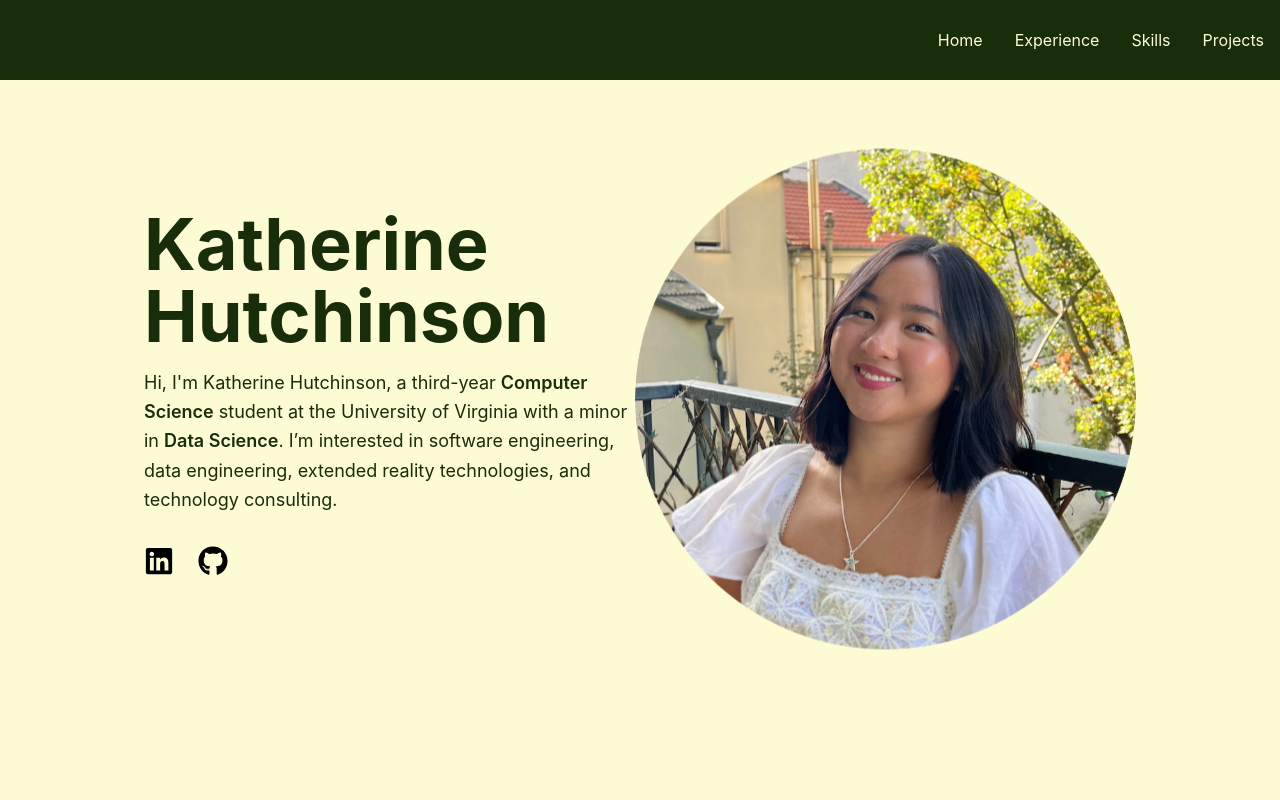
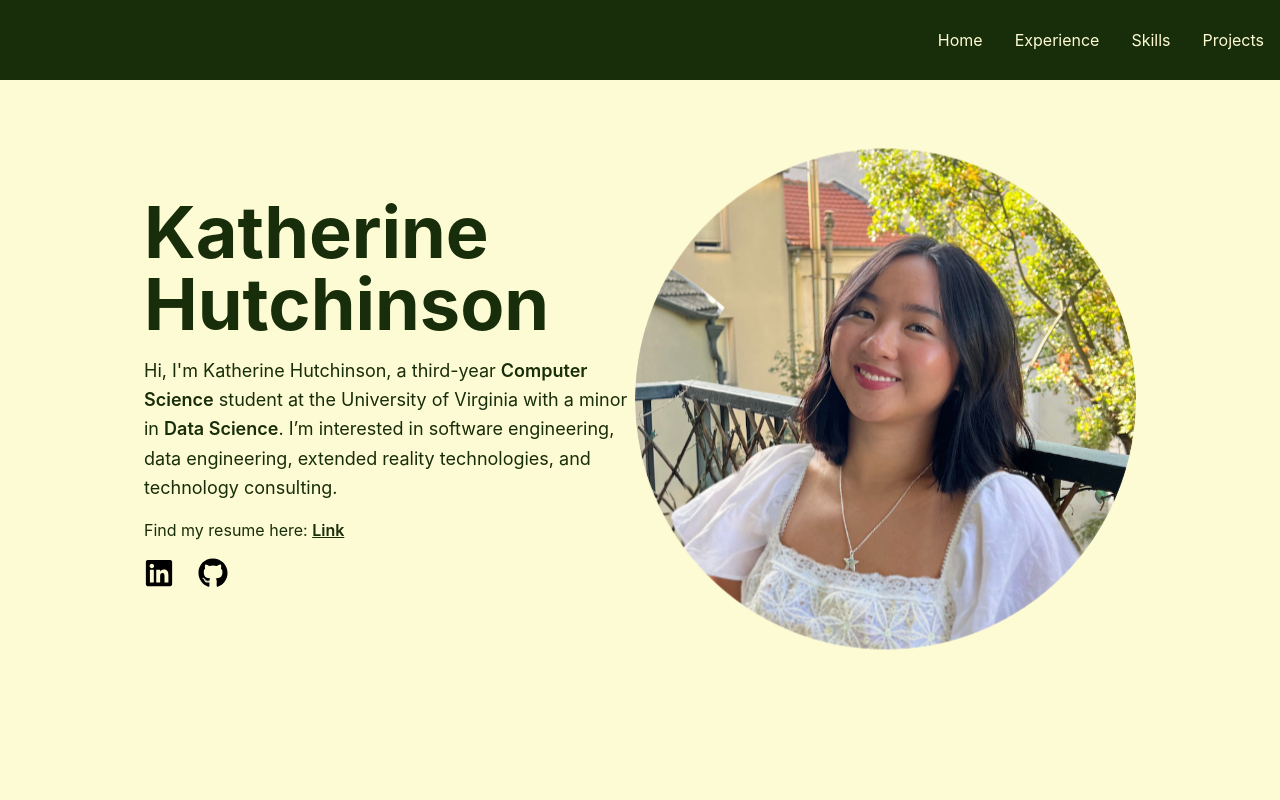
Before and after one commit to katiehutc/portfolio, a React (Create React App) app: page / in a window 1280 px wide. Shown: the top 800 px of the page. Built offline with nearby package versions, Linux system fonts and the light colour scheme.

Commit message:
Add files via upload

```diff
--- a/src/components/Home.jsx
+++ b/src/components/Home.jsx
@@ -17,6 +17,18 @@ const Home = () => {
           <p className="text-[#182D09] text-lg leading-relaxed max-w-lg mx-auto py-4">
             Hi, I'm Katherine Hutchinson, a third-year <span className="font-semibold">Computer Science</span> student at the University of Virginia with a minor in <span className="font-semibold">Data Science</span>.
             I’m interested in software engineering, data engineering, extended reality technologies, and technology consulting.
+          </p>
+
+          <p className="text-[#182D09]">
+            Find my resume here:{' '}
+            <a
+              href="https://docs.google.com/document/d/1dNUVZv0Envm5hK3ZrJygQKiCm5BfUXiA13Euh2vQcAw/edit?usp=sharing"
+              target="_blank"
+              rel="noopener noreferrer"
+              className="text-[#182D09] font-semibold hover:text-[#957DAD] underline transition"
+            >
+              Link
+            </a>
           </p>
 
           {/* Social Icons */}
```
